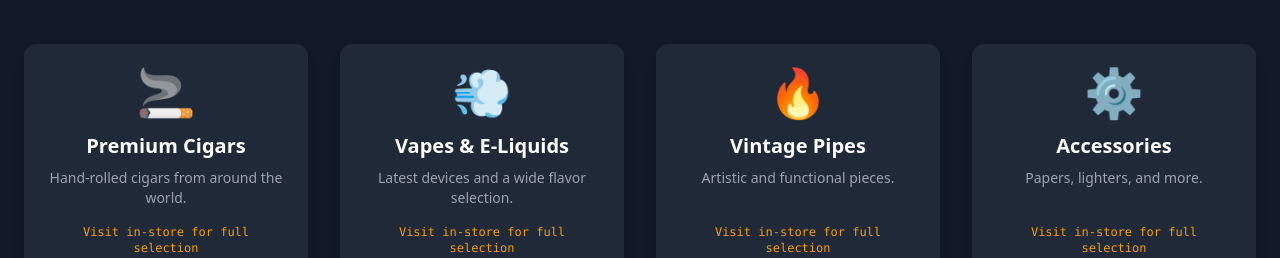
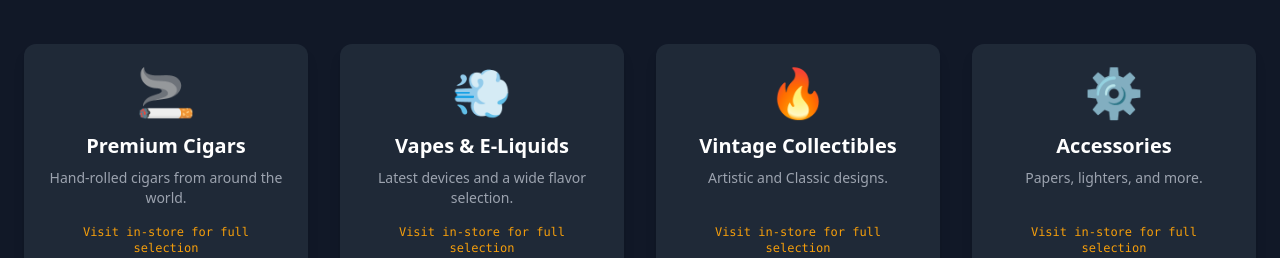
Before and after one commit to Pcnaid-Dev/blazy-vape-shop, a Next.js app: page / in a window 1280 px wide. Shown: the part 1466-1724 px from the top of the page. Built offline with nearby package versions, Linux system fonts and the light colour scheme.

Commit message:
Update page.tsx

```diff
--- a/app/page.tsx
+++ b/app/page.tsx
@@ -126,7 +126,7 @@ const SmokeShopLanding: NextPage = () => {
               {[
                 { title: "Premium Cigars", desc: "Hand-rolled cigars from around the world.", icon: "🚬" },
                 { title: "Vapes & E-Liquids", desc: "Latest devices and a wide flavor selection.", icon: "💨" },
-                { title: "Vintage Pipes", desc: "Artistic and functional pieces.", icon: "🔥" },
+                { title: "Vintage Collectibles", desc: "Artistic and Classic designs.", icon: "🔥" },
                 { title: "Accessories", desc: "Papers, lighters, and more.", icon: "⚙️" },
               ].map((prod, i) => (
                 <div
```
